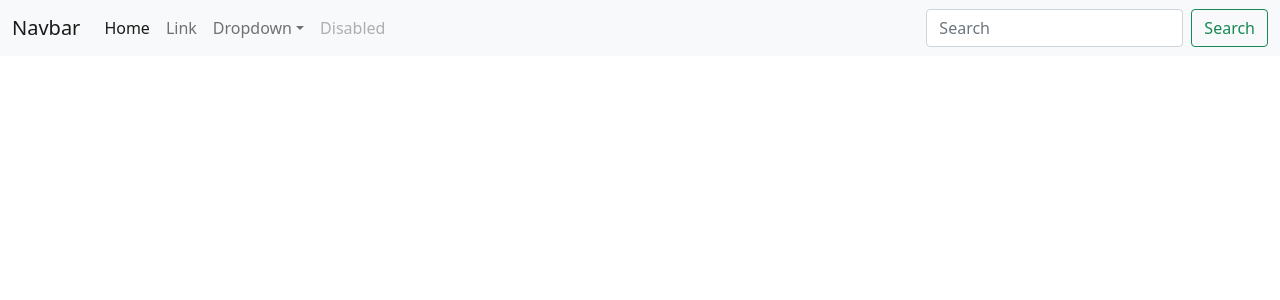
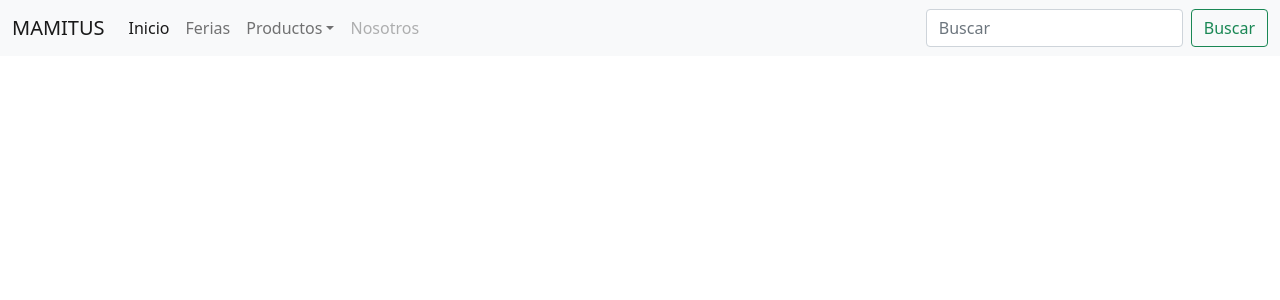
Before and after one commit to EnriqueCeballos/mamitus, a React (Create React App) app: page / in a window 1280 px wide. Shown: the top 300 px of the page. Built offline with nearby package versions, Linux system fonts and the light colour scheme.

Commit message:
Nombres en Navbar

```diff
--- a/src/components/Navbar.js
+++ b/src/components/Navbar.js
@@ -5,7 +5,7 @@ const Navbar = () => {
     <nav className="navbar navbar-expand-lg navbar-light bg-light">
       <div className="container-fluid">
         <a className="navbar-brand" href="#">
-          Navbar
+          MAMITUS
         </a>
         <button
           className="navbar-toggler"
@@ -22,12 +22,12 @@ const Navbar = () => {
           <ul className="navbar-nav me-auto mb-2 mb-lg-0">
             <li className="nav-item">
               <a className="nav-link active" aria-current="page" href="#">
-                Home
+                Inicio
               </a>
             </li>
             <li className="nav-item">
               <a className="nav-link" href="#">
-                Link
+                Ferias
               </a>
             </li>
             <li className="nav-item dropdown">
@@ -39,17 +39,17 @@ const Navbar = () => {
                 data-bs-toggle="dropdown"
                 aria-expanded="false"
               >
-                Dropdown
+                Productos
               </a>
               <ul className="dropdown-menu" aria-labelledby="navbarDropdown">
                 <li>
                   <a className="dropdown-item" href="#">
-                    Action
+                    Alfombras
                   </a>
                 </li>
                 <li>
                   <a className="dropdown-item" href="#">
-                    Another action
+                    Canastos
                   </a>
                 </li>
                 <li>
@@ -57,24 +57,24 @@ const Navbar = () => {
                 </li>
                 <li>
                   <a className="dropdown-item" href="#">
-                    Something else here
+                    Macetas
                   </a>
                 </li>
               </ul>
             </li>
             <li className="nav-item">
-              <a className="nav-link disabled">Disabled</a>
+              <a className="nav-link disabled">Nosotros</a>
             </li>
           </ul>
           <form className="d-flex">
             <input
               className="form-control me-2"
               type="search"
-              placeholder="Search"
+              placeholder="Buscar"
               aria-label="Search"
             />
             <button className="btn btn-outline-success" type="submit">
-              Search
+              Buscar
             </button>
           </form>
         </div>
```
